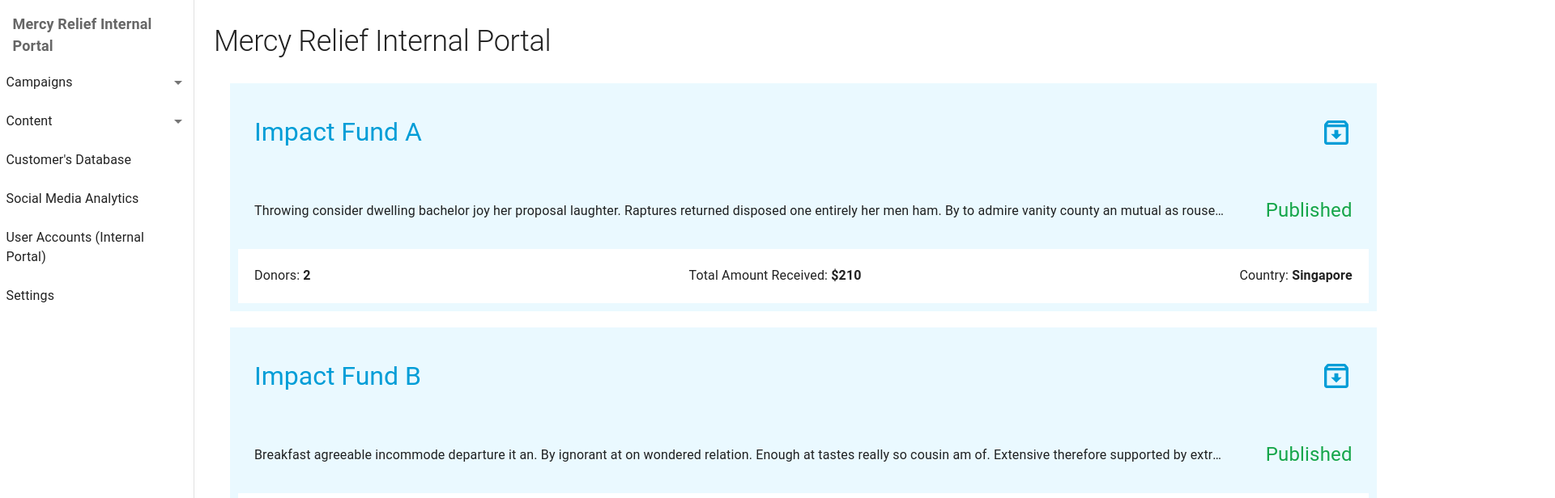
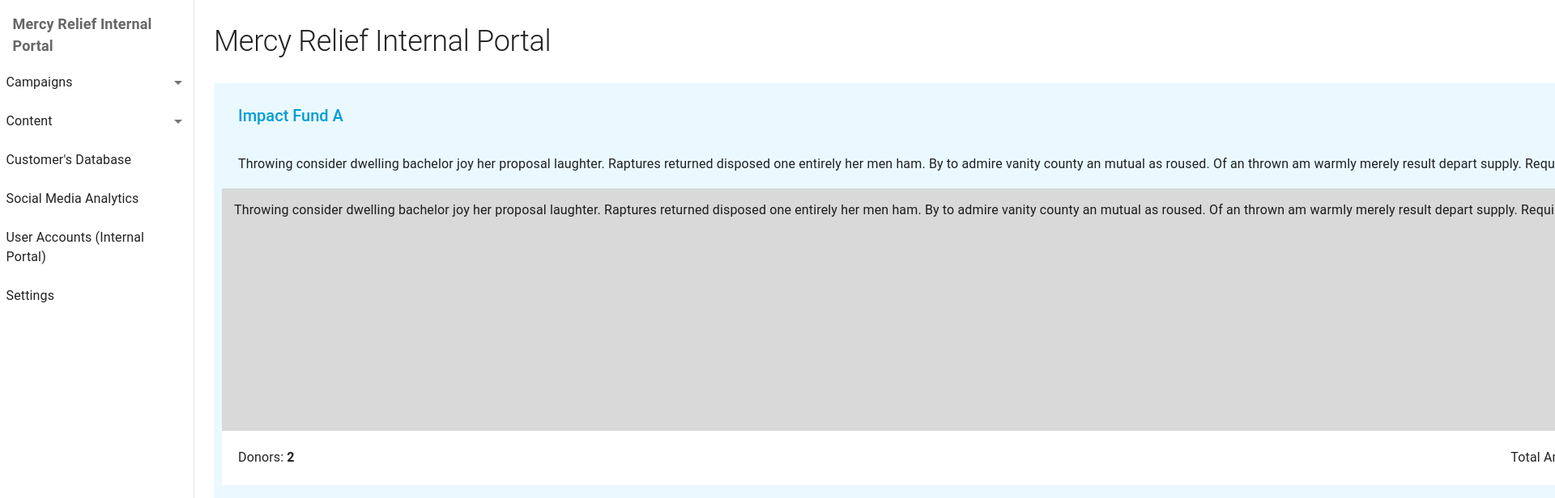
Before and after one commit to dsc-project-mr/mr-fe-internal, a Next.js app: page / in a window 1280 px wide. Shown: the top 616 px of the page at 81% size, 1920 px wide, since content can reach past the window. Built offline with nearby package versions, Linux system fonts and the light colour scheme.

Commit message:
Adjust container spacing and font sizes

```diff
--- /dev/null
+++ b/components/CampaignCard/index.tsx
@@ -0,0 +1,149 @@
+import ArchiveOutlinedIcon from '@mui/icons-material/ArchiveOutlined'
+import { Box, Grid } from '@mui/material'
+
+import { CampaignStatus } from 'constants/campaign'
+import Link from 'next/link'
+import React from 'react'
+
+const styledmainbox = {
+  display: 'flex',
+  flexDirection: 'column',
+  padding: '10px',
+  backgroundColor: '#EAF9FF',
+  boxSizing: 'border-box',
+}
+
+const styledmainbody = {
+  display: 'flex',
+  flexDirection: 'column',
+  justifyContent: 'space-between',
+  padding: '0px 20px 0px 20px',
+}
+
+const styledcontentbox = {
+  display: 'flex',
+  height: '300px',
+  backgroundColor: '#D9D9D9',
+  padding: '15px',
+}
+
+const styledbottombox = {
+  display: 'flex',
+  flex: 'auto',
+  flexDirection: 'row',
+  justifyContent: 'space-between',
+  alignItems: 'center',
+  width: '100%',
+  height: '67px',
+  backgroundColor: '#FFFFFF',
+  padding: '0px 20px 0px 20px',
+}
+
+const styledbottomitems = {
+  display: 'flex',
+}
+
+const styledinput = {
+  fontSize: '15',
+  fontWeight: '700',
+}
+
+const styledoverview = {
+  whiteSpace: 'nowrap',
+  overflow: 'hidden',
+  textOverflow: 'ellipsis',
+} as React.CSSProperties
+
+const campaignStateColor = {
+  [CampaignStatus.PUBLISHED]: '#16A64A',
+  [CampaignStatus.DRAFT]: '#C7043D',
+  [CampaignStatus.ARCHIVED]: '#641869',
+}
+
+interface Props {
+  id: number
+  campaignName: string
+  campaignDetails: string
+  donors: number
+  amount: number
+  country: string
+  campaignStatus: CampaignStatus
+}
+
+const CampaignCard = ({
+  id,
+  campaignName,
+  campaignDetails,
+  donors,
+  amount,
+  country,
+  campaignStatus,
+}: Props) => {
+  return (
+    <Grid>
+      <Link href={'/campaigns/' + id} passHref legacyBehavior>
+        <Box sx={styledmainbox}>
+          <Box sx={styledmainbody}>
+            <div
+              style={{
+                display: 'flex',
+                justifyContent: 'space-between',
+                alignItems: 'center',
+                flexDirection: 'row',
+                height: '60px',
+                margin: '15x 0px 15px 0px',
+              }}
+            >
+              <h5 style={{ color: '#009DD7', fontWeight: '500' }}>
+                {campaignName}
+              </h5>
+              <ArchiveOutlinedIcon
+                sx={{
+                  color: '#009DD7',
+                  fontSize: '2.5rem',
+                }}
+              />
+            </div>
+            <div
+              style={{
+                display: 'flex',
+                justifyContent: 'space-between',
+                flexDirection: 'row',
+                alignItems: 'center',
+                height: '60px',
+                margin: '15x 0px 15px 0px',
+              }}
+            >
+              <p style={styledoverview}>{campaignDetails}</p>
+              <h6
+                style={{
+                  color: campaignStateColor[campaignStatus],
+                  marginLeft: 50,
+                }}
+              >
+                {campaignStatus}
+              </h6>
+            </div>
+          </Box>
+          <Box sx={styledcontentbox}>{campaignDetails}</Box>
+          <Box sx={styledbottombox}>
+            <div style={styledbottomitems}>
+              <p>Donors:</p>&nbsp;
+              <p style={styledinput}> {donors.toString()}</p>
+            </div>
+            <div style={styledbottomitems}>
+              <p>Total Amount Received: </p>&nbsp;
+              <p style={styledinput}>${amount.toString()}</p>
+            </div>
+            <div style={styledbottomitems}>
+              <p>Country: </p>&nbsp;
+              <p style={styledinput}>{country}</p>
+            </div>
+          </Box>
+        </Box>
+      </Link>
+    </Grid>
+  )
+}
+
+export default CampaignCard
--- a/components/CampaignListItem/index.tsx
+++ /dev/null
@@ -1,145 +0,0 @@
-import ArchiveOutlinedIcon from '@mui/icons-material/ArchiveOutlined'
-import { Box } from '@mui/material'
-
-import { CampaignStatus } from 'constants/campaign'
-import Link from 'next/link'
-import React from 'react'
-
-const styledmainbox = {
-  display: 'flex',
-  flexDirection: 'column',
-  width: '40%',
-  height: '70%',
-  padding: '10px',
-  backgroundColor: '#EAF9FF',
-  margin: 5,
-}
-
-const styledmainbody = {
-  display: 'flex',
-  flexDirection: 'column',
-  justifyContent: 'space-between',
-  padding: '0px 20px 0px 20px',
-}
-
-const styledcontentbox = {
-  display: 'flex',
-  height: '300px',
-  backgroundColor: '#D9D9D9',
-  padding: '15px',
-}
-
-const styledbottombox = {
-  display: 'flex',
-  flex: 'auto',
-  flexDirection: 'row',
-  justifyContent: 'space-between',
-  alignItems: 'center',
-  width: '100%',
-  height: '67px',
-  backgroundColor: '#FFFFFF',
-  padding: '0px 20px 0px 20px',
-}
-
-const styledbottomitems = {
-  display: 'flex',
-}
-
-const styledinput = {
-  fontSize: '15',
-  fontWeight: '700',
-}
-
-const styledoverview = {
-  whiteSpace: 'nowrap',
-  overflow: 'hidden',
-  textOverflow: 'ellipsis',
-} as React.CSSProperties
-
-const campaignStateColor = {
-  [CampaignStatus.PUBLISHED]: '#16A64A',
-  [CampaignStatus.DRAFT]: '#C7043D',
-  [CampaignStatus.ARCHIVED]: '#641869',
-}
-
-interface Props {
-  id: number
-  campaignName: string
-  campaignDetails: string
-  donors: number
-  amount: number
-  country: string
-  campaignStatus: CampaignStatus
-  viewAll: boolean
-}
-
-const CampaignListItem = ({
-  id,
-  campaignName,
-  campaignDetails,
-  donors,
-  amount,
-  country,
-  campaignStatus,
-  viewAll,
-}: Props) => {
-  return (
-    <Link href={'/campaigns/' + id} passHref legacyBehavior>
-      <Box sx={styledmainbox}>
-        <Box sx={styledmainbody}>
-          <div
-            style={{
-              display: 'flex',
-              justifyContent: 'space-between',
-              alignItems: 'center',
-              flexDirection: 'row',
-            }}
-          >
-            <h3 style={{ color: '#009DD7' }}>{campaignName}</h3>
-            <ArchiveOutlinedIcon
-              sx={{
-                color: '#009DD7',
-                fontSize: '2.5rem',
-              }}
-            />
-          </div>
-          <div
-            style={{
-              display: 'flex',
-              justifyContent: 'space-between',
-              flexDirection: 'row',
-              alignItems: 'center',
-            }}
-          >
-            <p style={styledoverview}>{campaignDetails}</p>
-            <h4
-              style={{
-                color: campaignStateColor[campaignStatus],
-                marginLeft: 50,
-              }}
-            >
-              {campaignStatus}
-            </h4>
-          </div>
-        </Box>
-        {viewAll && <Box sx={styledcontentbox}>{campaignDetails}</Box>}
-        <Box sx={styledbottombox}>
-          <div style={styledbottomitems}>
-            <p>Donors:</p>&nbsp;
-            <p style={styledinput}> {donors.toString()}</p>
-          </div>
-          <div style={styledbottomitems}>
-            <p>Total Amount Received: </p>&nbsp;
-            <p style={styledinput}>${amount.toString()}</p>
-          </div>
-          <div style={styledbottomitems}>
-            <p>Country: </p>&nbsp;
-            <p style={styledinput}>{country}</p>
-          </div>
-        </Box>
-      </Box>
-    </Link>
-  )
-}
-
-export default CampaignListItem
--- a/pages/index.tsx
+++ b/pages/index.tsx
@@ -1,4 +1,4 @@
-import CampaignListItem from 'components/CampaignListItem'
+import CampaignCard from 'components/CampaignCard'
 import { Campaign, CampaignStatus } from 'constants/campaign'
 import type { NextPage } from 'next'
 
@@ -42,11 +42,11 @@ const Home: NextPage = () => {
     },
   ]
   return (
-    <div >
+    <div>
       <h2>Mercy Relief Internal Portal</h2>
       {CampaignList.map((c, id) => (
         <div key={id}>
-          <CampaignListItem
+          <CampaignCard
             id={id + 1}
             campaignName={c.name}
             campaignDetails={c.content}
@@ -54,8 +54,7 @@ const Home: NextPage = () => {
             amount={c.amount}
             country={c.country}
             campaignStatus={c.status}
-            viewAll={false}
-          ></CampaignListItem>
+          ></CampaignCard>
         </div>
       ))}
     </div>
```
Also changed, not shown: pages/campaigns/[id].tsx (renamed from pages/campaigns/[id].js, +5 -5 lines).
